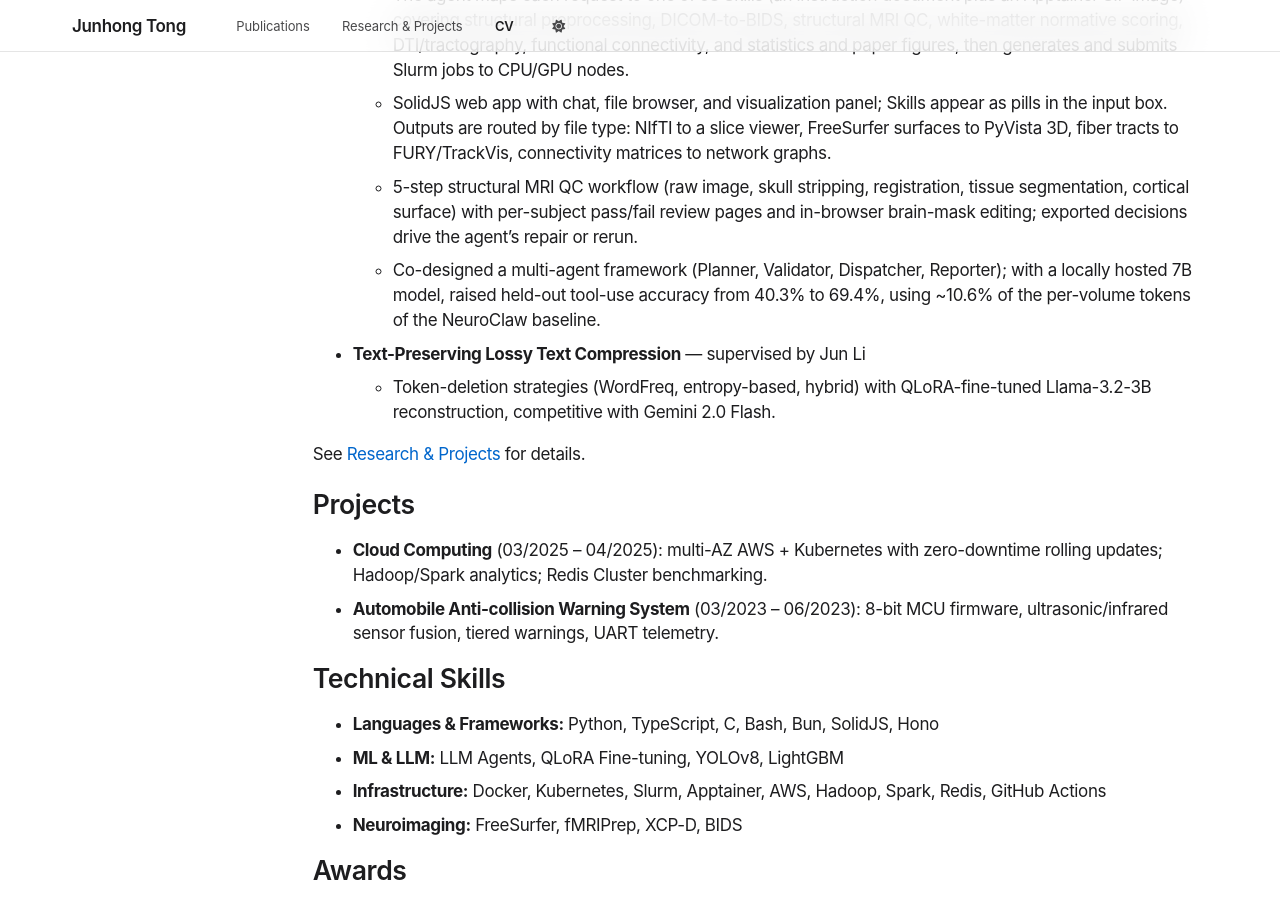
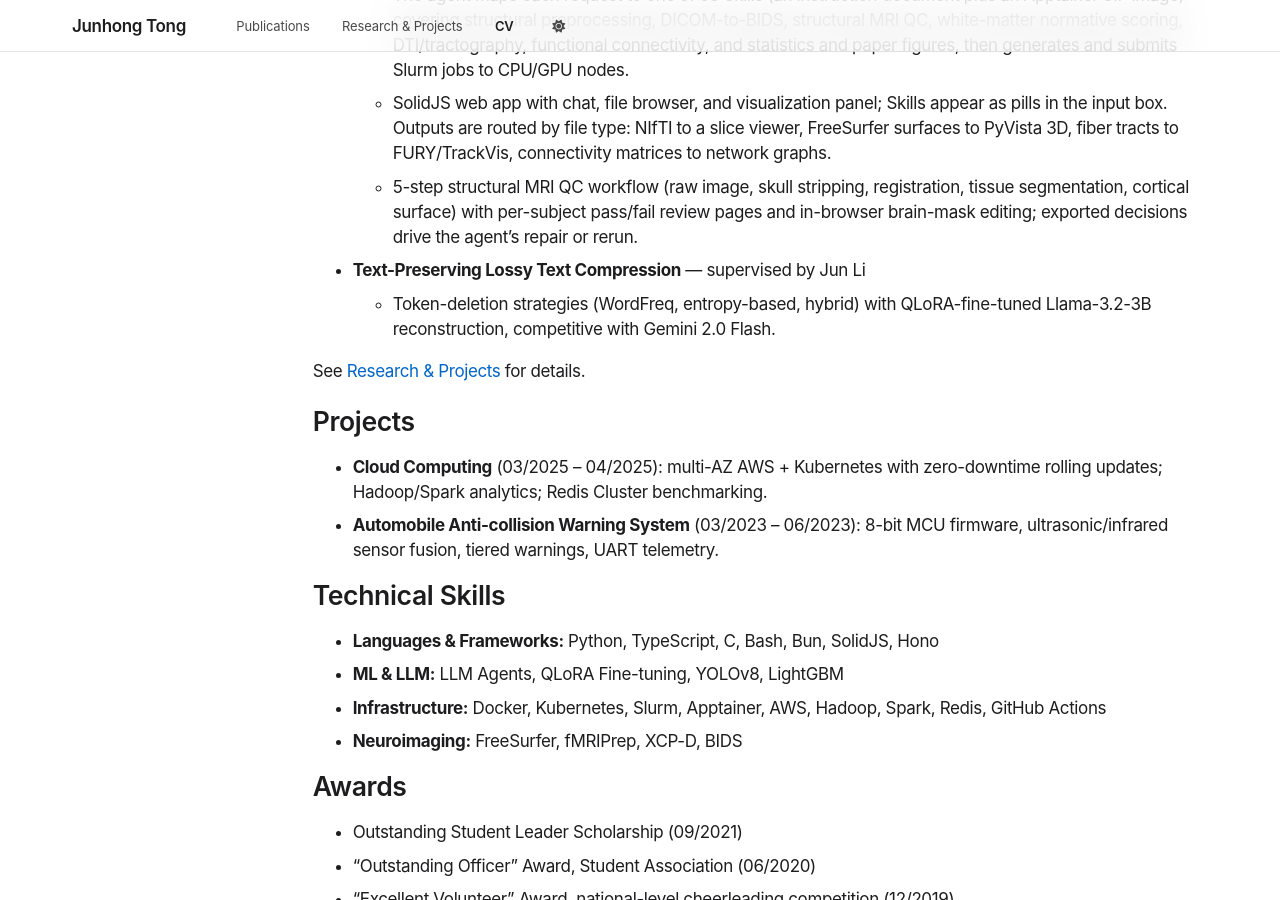
Before and after one commit to Amsterlam/Amsterlam.github.io, a Jekyll site: the page built from _pages/cv.md, in a window 1280 px wide and 900 px high, scrolled down 1581 px. Built offline with Jekyll 4.4.1, drawn with Linux system fonts in a browser that asks for light colours; a script bundle is joined from its source files by our own code; a style sheet for code colours, icons or effects is not loaded.

Commit message:
CV: drop multi-agent framework / 7B results bullet
Co-Authored-By: Claude Opus 5.5 <noreply@anthropic.com>

```diff
--- a/_pages/cv.md
+++ b/_pages/cv.md
@@ -39,7 +39,6 @@ Research Experience
   * The agent maps each request to one of 58 Skills (an instruction document plus an Apptainer SIF image) covering structural preprocessing, DICOM-to-BIDS, structural MRI QC, white-matter normative scoring, DTI/tractography, functional connectivity, and statistics and paper figures, then generates and submits Slurm jobs to CPU/GPU nodes.
   * SolidJS web app with chat, file browser, and visualization panel; Skills appear as pills in the input box. Outputs are routed by file type: NIfTI to a slice viewer, FreeSurfer surfaces to PyVista 3D, fiber tracts to FURY/TrackVis, connectivity matrices to network graphs.
   * 5-step structural MRI QC workflow (raw image, skull stripping, registration, tissue segmentation, cortical surface) with per-subject pass/fail review pages and in-browser brain-mask editing; exported decisions drive the agent's repair or rerun.
-  * Co-designed a multi-agent framework (Planner, Validator, Dispatcher, Reporter); with a locally hosted 7B model, raised held-out tool-use accuracy from 40.3% to 69.4%, using ~10.6% of the per-volume tokens of the NeuroClaw baseline.
 * **Text-Preserving Lossy Text Compression** — supervised by Jun Li
   * Token-deletion strategies (WordFreq, entropy-based, hybrid) with QLoRA-fine-tuned Llama-3.2-3B reconstruction, competitive with Gemini 2.0 Flash.
 
```
Also changed, not shown: 1 other file.
